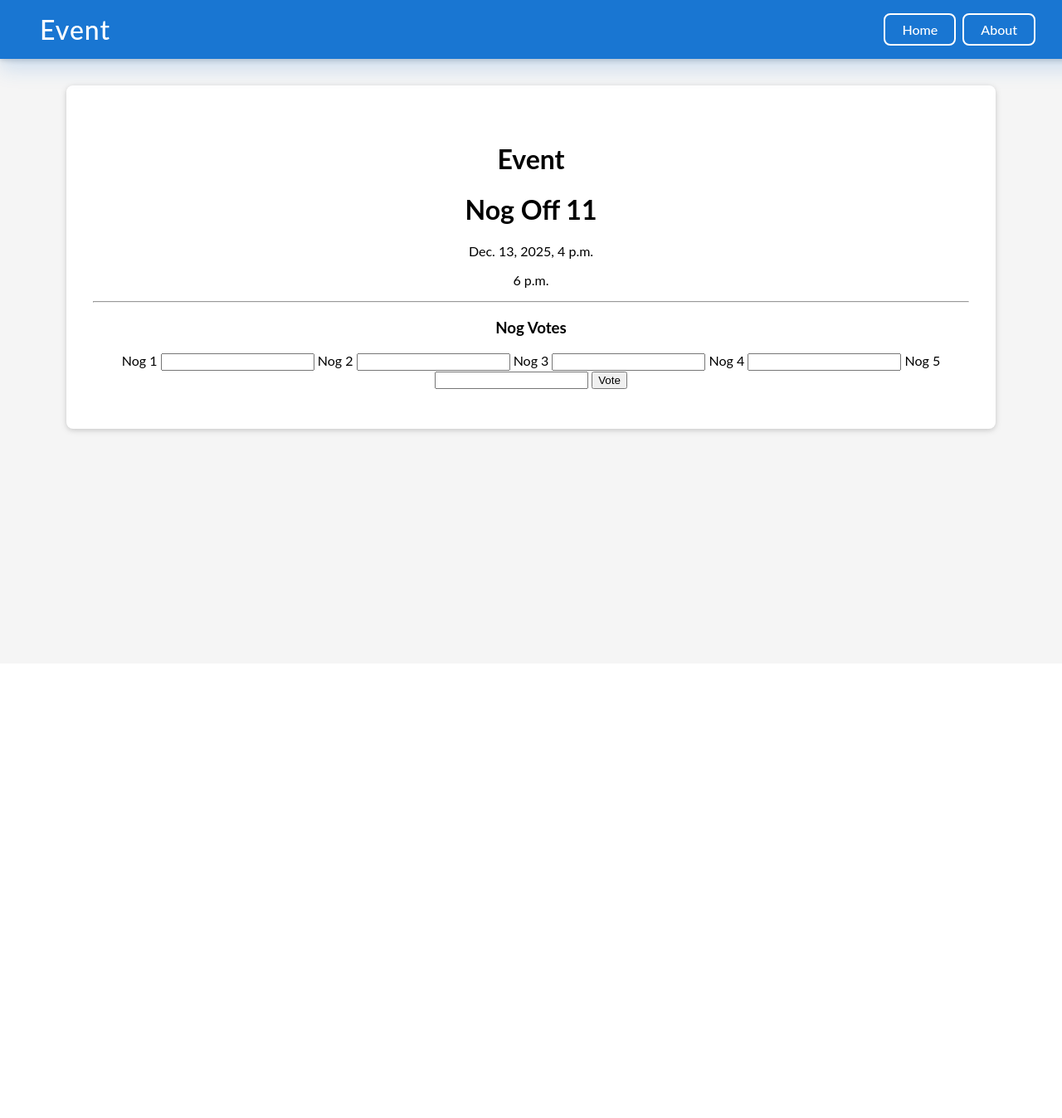
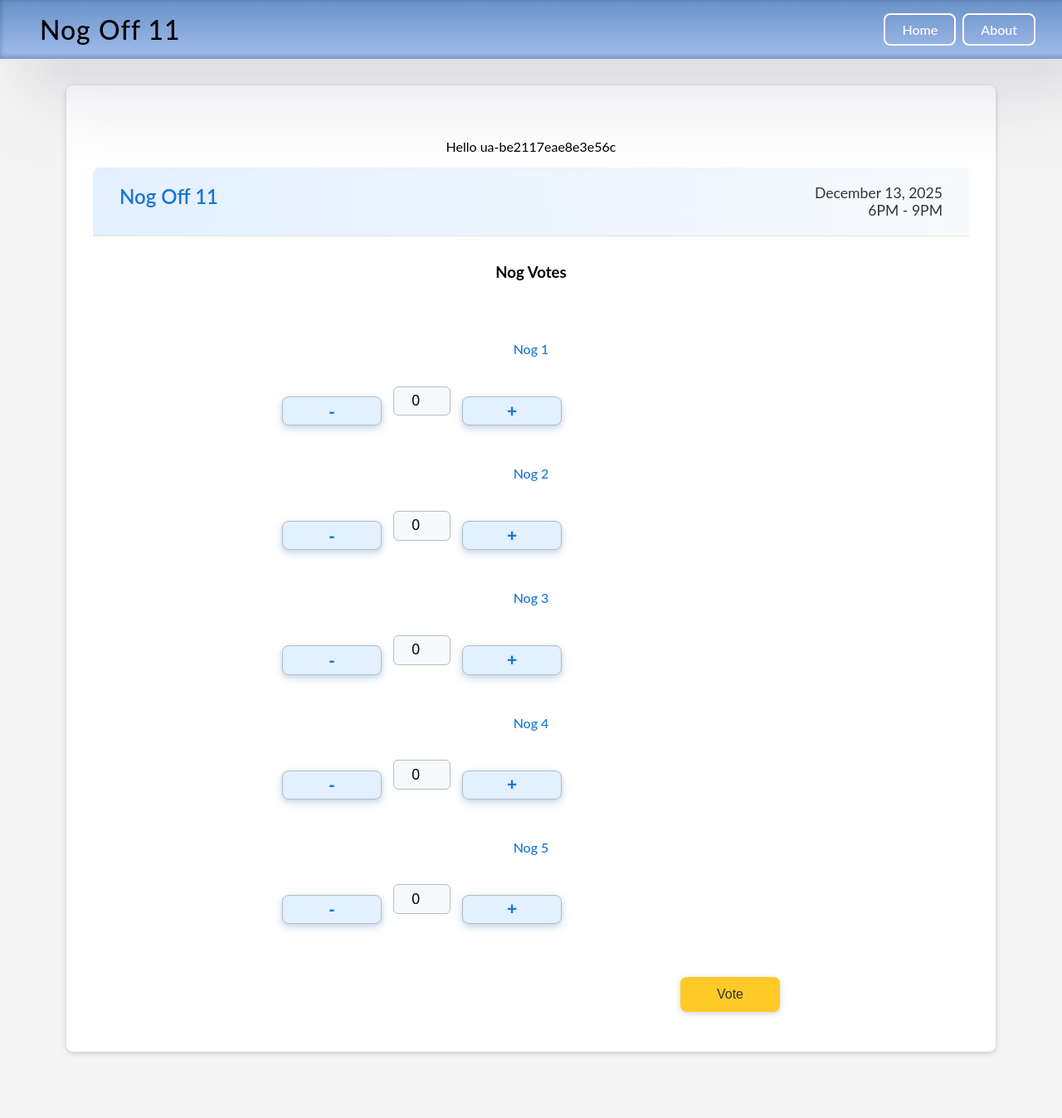
Before and after one commit to supermanzer/NogApp, a Django app: page /event/1 in a window 1280 px wide; the page is wider, and only the part inside the window is pictured. Shown: that part at 83% size. Before the commit the page ends 525 px from the top of that part, so only its background shows below. Run offline with Django 5.2, Linux system fonts and the light colour scheme; data comes from the database, SQL or seed files in the repository; both versions use the stored data as it was after the commit; parts of the project's set-up code (start-up, migrations or seed data) failed here and were passed over.

Commit message:
Revising Nog App templates and template logic

```diff
--- a/nog_app/nogoff/static/css/index.css
+++ b/nog_app/nogoff/static/css/index.css
@@ -1,3 +1,35 @@
+.vote-input-group {
+    display: flex;
+    flex-direction: row;
+    align-items: center;
+    justify-content: space-between;
+    gap: 0.5rem;
+    max-width: 180px;
+}
+
+.vote-input-group .vote-btn[data-action="decrement"] {
+    order: 0;
+    margin-right: 0.2rem;
+}
+
+.vote-input-group input[type="number"] {
+    order: 1;
+    width: 60px;
+    text-align: center;
+    font-size: 1.1rem;
+    padding: 0.4rem 0.2rem;
+    border: 1.5px solid #b0bec5;
+    border-radius: 6px;
+    background: #f7fafd;
+    margin: 0 0.2rem;
+    appearance: textfield;
+}
+
+.vote-input-group .vote-btn[data-action="increment"] {
+    order: 2;
+    margin-left: 0.2rem;
+}
+
 html {
     /* background-color: red; */
     background-image: linear-gradient(135deg, #fdfcfb 0%, #e2d1c3 100%);
@@ -85,8 +117,8 @@ body {
 
 header {
     background: var(--md-primary);
-    color: #fff;
-    box-shadow: 0 12px 24px rgba(25, 118, 210, 0.18), 0 2px 8px rgba(0, 0, 0, 0.12), 0 1.5px 5px rgba(0, 0, 0, 0.08);
+    background-image: linear-gradient(to top, #a3bded 0%, #6991c7 100%);
+    box-shadow: rgba(50, 50, 93, 0.25) 0px 50px 100px -20px, rgba(0, 0, 0, 0.3) 0px 30px 60px -30px, rgba(10, 37, 64, 0.35) 0px -2px 6px 0px inset;
     display: flex;
     align-items: center;
     justify-content: space-between;
@@ -181,6 +213,17 @@ main,
     box-shadow: 0 4px 12px rgba(255, 202, 40, 0.18);
 }
 
+.material-btn:disabled,
+input[type="submit"].material-btn:disabled {
+    background: #e0e0e0 !important;
+    color: #888 !important;
+    box-shadow: none !important;
+    border: none !important;
+    cursor: not-allowed;
+    opacity: 1;
+    transition: none;
+}
+
 footer {
     margin-top: 3rem;
     padding: 1rem 0;
@@ -189,3 +232,158 @@ footer {
     background: transparent;
     font-size: 0.9rem;
 }
+
+/* Nog voting form styles */
+.nog-form {
+    display: flex;
+    flex-direction: column;
+    gap: 2rem;
+    padding: 2rem 0 0 0;
+    max-width: 600px;
+    margin: 2rem auto 0 auto;
+    background: none;
+    border-radius: 0;
+    box-shadow: none;
+}
+
+.nog-form .nog-vote-group {
+    display: flex;
+    flex-direction: column;
+    gap: 1rem;
+    padding: 0.5rem 0;
+    border-radius: 0;
+    background: none;
+    box-shadow: none;
+}
+
+.vote-btn {
+    background: #e3f0ff;
+    color: #1976d2;
+    border: 1.5px solid #b0bec5;
+    border-radius: 8px;
+    width: 2.2rem;
+    height: 2.2rem;
+    font-size: 1.3rem;
+    font-weight: bold;
+    display: flex;
+    align-items: center;
+    justify-content: center;
+    cursor: pointer;
+    transition: background 0.15s, color 0.15s, border 0.15s, box-shadow 0.12s, transform 0.12s;
+    user-select: none;
+    box-shadow: 0 4px 12px rgba(25, 118, 210, 0.18), 0 2px 6px rgba(0, 0, 0, 0.10);
+}
+
+.vote-btn:active {
+    background: #bbdefb;
+    color: #0d47a1;
+    border-color: #90caf9;
+    box-shadow: 0 1px 2px rgba(25, 118, 210, 0.10);
+    transform: translateY(2px) scale(0.97);
+}
+
+.vote-btn:disabled {
+    background: #f5f5f5;
+    color: #b0bec5;
+    border-color: #e0e0e0;
+    cursor: not-allowed;
+    box-shadow: none;
+}
+
+
+
+.vote-btn:active {
+    background: #bbdefb;
+    color: #0d47a1;
+    border-color: #90caf9;
+}
+
+.vote-btn:disabled {
+    background: #f5f5f5;
+    color: #b0bec5;
+    border-color: #e0e0e0;
+    cursor: not-allowed;
+}
+
+
+.nog-form label {
+    font-weight: 500;
+    margin-bottom: 0.5rem;
+    color: #1976d2;
+}
+
+.nog-form input[type="radio"],
+.nog-form input[type="checkbox"] {
+    margin-right: 0.75rem;
+}
+
+.nog-form button,
+.nog-form input[type="submit"] {
+    margin-top: 1.5rem;
+    align-self: flex-end;
+    min-width: 120px;
+}
+
+/* Error message styling for nog-form */
+.errors {
+    display: none;
+    align-items: center;
+    gap: 0.75rem;
+    background: #fff3cd;
+    color: #856404;
+    border: 1.5px solid #ffeeba;
+    border-radius: 6px;
+    padding: 0.75rem 1.25rem;
+    margin-bottom: 1.5rem;
+    font-size: 1rem;
+    position: sticky;
+    min-height: 2.2rem;
+    box-shadow: 0 1px 4px rgba(255, 202, 40, 0.10);
+}
+
+.error-msg {
+    flex: 1 1 auto;
+}
+
+.error-close {
+    cursor: pointer;
+    font-size: 1.3rem;
+    font-weight: bold;
+    color: #856404;
+    margin-left: 0.5rem;
+    transition: color 0.2s;
+}
+
+.error-close:hover {
+    color: #b95c00;
+}
+
+/* Event card header styles */
+.event-card-header {
+    display: flex;
+    justify-content: space-between;
+    align-items: flex-start;
+    padding: 1.25rem 2rem 1.25rem 2rem;
+    border-bottom: 1.5px solid #e3e3e3;
+    background: linear-gradient(90deg, #e3f0ff 0%, #f7fafd 100%);
+    border-top-left-radius: var(--md-radius);
+    border-top-right-radius: var(--md-radius);
+}
+
+.event-title {
+    font-size: 1.5rem;
+    font-weight: 600;
+    color: #1976d2;
+    margin: 0;
+    flex: 1 1 auto;
+    text-align: left;
+}
+
+.event-datetime {
+    font-size: 1.1rem;
+    color: #333;
+    text-align: right;
+    min-width: 180px;
+    margin-left: 2rem;
+    flex: 0 0 auto;
+}
--- a/nog_app/nogoff/static/js/index.js
+++ b/nog_app/nogoff/static/js/index.js
@@ -1 +1,72 @@
 // alert("Hello, world!");
+
+document.addEventListener("DOMContentLoaded", function () {
+    const nogForm = document.querySelector("form.nog-form");
+    if (!nogForm) return;
+    const errorDiv = document.querySelector(".errors");
+    const submitBtn = nogForm.querySelector('input[type="submit"], button[type="submit"]');
+    const maxVotes = parseInt(nogForm.getAttribute("data-nvotes"), 10);
+
+    // Add increment/decrement button functionality
+    nogForm.querySelectorAll('.vote-input-group').forEach(group => {
+        const input = group.querySelector('input[type="number"]');
+        const decBtn = group.querySelector('.vote-btn[data-action="decrement"]');
+        const incBtn = group.querySelector('.vote-btn[data-action="increment"]');
+        if (decBtn) {
+            decBtn.addEventListener('click', function () {
+                let val = parseInt(input.value, 10) || 0;
+                if (val > 0) {
+                    input.value = val - 1;
+                    input.dispatchEvent(new Event('input', { bubbles: true }));
+                }
+            });
+        }
+        if (incBtn) {
+            incBtn.addEventListener('click', function () {
+                let val = parseInt(input.value, 10) || 0;
+                input.value = val + 1;
+                input.dispatchEvent(new Event('input', { bubbles: true }));
+            });
+        }
+    });
+
+    function showError(message) {
+        if (!errorDiv) return;
+        errorDiv.innerHTML = `<span class="error-msg">${message}</span><span class="error-close" title="Dismiss">&times;</span>`;
+        errorDiv.style.display = "flex";
+        if (submitBtn) submitBtn.disabled = true;
+        // Add click handler for close icon
+        const closeBtn = errorDiv.querySelector('.error-close');
+        if (closeBtn) {
+            closeBtn.onclick = function () {
+                errorDiv.style.display = "none";
+                errorDiv.innerHTML = '';
+            };
+        }
+    }
+
+    nogForm.addEventListener("input", function (e) {
+        const voteInputs = nogForm.querySelectorAll('input[type="number"]');
+        let totalVotes = 0;
+        voteInputs.forEach(input => {
+            const val = parseInt(input.value, 10);
+            if (!isNaN(val) && val > 0) totalVotes += val;
+        });
+
+        if (totalVotes > maxVotes) {
+            showError(`You may only cast a total of ${maxVotes} votes.`);
+        } else {
+            if (errorDiv) {
+                errorDiv.style.display = "none";
+                errorDiv.innerHTML = '';
+            }
+            if (submitBtn) submitBtn.disabled = false;
+        }
+    });
+
+    nogForm.addEventListener("submit", function (e) {
+        if ((submitBtn && submitBtn.disabled) || (errorDiv && errorDiv.style.display === "flex")) {
+            e.preventDefault();
+        }
+    });
+});
--- a/nog_app/nogoff/templates/nogoff/base.html
+++ b/nog_app/nogoff/templates/nogoff/base.html
@@ -36,6 +36,10 @@
     <footer></footer>
 </body>
 <script>
+    if (!document.cookie.includes('device_id')) {
+        const deviceId = 'dev-' + Math.random().toString(36).substr(2, 16);
+        document.cookie = `device_id=${deviceId};path=/;max-age=31536000`;
+    }
     {% block script %}
     {% endblock script %}
 </script>
--- a/nog_app/nogoff/templates/nogoff/event.html
+++ b/nog_app/nogoff/templates/nogoff/event.html
@@ -1,18 +1,37 @@
 {% extends "nogoff/base.html" %}
 
 {% block body %}
-    <h1>{{title}}</h1>
-    <h1>{{nogoff.name}}</h1>
-    <p>{{nogoff.event_date}}</p>
-    <p>{{nogoff.start_time}}</p>
-    <hr />
-    <h3>Nog Votes</h3>
-    <form>
-        {% for nog in nogs%}
-            <label>{{nog.creator}}</label>
-            <input type="number" name="{{nog.id}}" />
+<div class="nog-card">
+    <p>Hello {{user}}</p>
+    <div class="event-card-header">
+        <div class="event-title">{{ nogoff.name }}</div>
+        <div class="event-datetime">
+            {{ nogoff.event_date|date:"F j, Y" }}<br>
+            {{ nogoff.start_time|time:"gA" }} - {{ nogoff.end_time|time:"gA" }}
+        </div>
+    </div>
+    <h3 style="margin-top:2rem;">Nog Votes</h3>
+    <div class="errors"></div>
+    <form class="nog-form" data-nvotes="{{n_votes}}" action="{% url 'vote' nogoff.id%}" method="post">
+        {% csrf_token %}
+        {% for nog in nogs %}
+        <div class="nog-vote-group">
+            <label>{{ nog.creator }}</label>
+            <div class="vote-input-group">
+                <button type="button" class="vote-btn" data-action="decrement" aria-label="Decrement">-</button>
+                <input type="number" name="{{ nog.id }}" min="0" value="0" />
+                <button type="button" class="vote-btn" data-action="increment" aria-label="Increment">+</button>
+            </div>
+        </div>
         {% endfor %}
-        <input type="submit" value="Vote" />
+
+        <input type="submit" value="Vote" class="material-btn" />
     </form>
-
+{% comment %}
+    <h3>Django Form</h3>
+    <form action="{% url 'vote' nogoff.id %}" method="post">
+        {% csrf_token %}
+        {{form}}
+    </form> {% endcomment %}
+</div>
 {% endblock %}
--- a/nog_app/nogoff/urls.py
+++ b/nog_app/nogoff/urls.py
@@ -6,5 +6,5 @@ urlpatterns = [
     path("", views.index, name="index"),
     path("about/", views.about, name="about"),
     path("event/<int:nog_id>", views.event, name="event"),
-    path("detail/<int:nog_id>", views.detail, name="detail"),
+    path("event/<int:nog_id>/vote/", views.vote, name="vote")
 ]
--- a/nog_app/nogoff/views.py
+++ b/nog_app/nogoff/views.py
@@ -1,34 +1,67 @@
-from datetime import datetime
-from django.http import HttpResponse
+from django.http import HttpRequest, HttpResponse, HttpResponseForbidden
 from django.shortcuts import render
-from .models import Event
+
+from .models import Event, Nog, Settings, Vote
 
 
 # Create your views here.
-def index(request):
+def index(request) -> HttpResponse:
     template = "nogoff/index.html"
     next_nogoff = Event.get_nearest()
     context = {"title": "NogApp Home", "next_nogoff": next_nogoff}
     return render(request, template, context=context)
 
 
-def about(request):
+def about(request: HttpRequest) -> HttpResponse:
     template = "nogoff/about.html"
     context = {"title": "About NogApp"}
     return render(request, template, context=context)
 
 
-def detail(request, nog_id):
+def detail(request: HttpRequest, nog_id: int) -> HttpResponse:
     template = "nogoff/detail.html"
     model = Event.objects.get(pk=nog_id)
     context = {"title": "Detail", "nogoff": model, "nogs": model.nogs.all()}
     return render(request, template, context=context)
 
 
-def event(request, nog_id):
+def event(request: HttpRequest, nog_id: int) -> HttpResponse:
     template = "nogoff/event.html"
-    model = Event.objects.get(pk=nog_id)
-    nogs = model.nogs.all()
-    context = {"title": "Event", "nogoff": model, "nogs": nogs}
-    print(context)
+    nog_off = Event.objects.get(pk=nog_id)
+    user = getattr(request, "device_user", None)
+
+    current_votes = user.votes_for_event(nog_off)
+    print(f"CURRENT VOTES: {current_votes}")
+
+    nogs = nog_off.nogs.all()
+    settings = Settings.objects.first()
+
+    context = {
+        "title": nog_off.name,
+        "nogoff": nog_off,
+        "nogs": nogs,
+        "n_votes": settings.votes_per_person,
+        "user": user,
+        "current_votes": current_votes,
+    }
+
     return render(request, template, context=context)
+
+
+def vote(request: HttpRequest, nog_id: int) -> HttpResponse:
+    if request.method == "POST":
+        user = getattr(request, "device_user", None)
+        nogoff = Event.objects.get(pk=nog_id)
+        data = dict(request.POST)
+        _ = data.pop("csrfmiddlewaretoken")
+        print(f"GOT DATA: {data} for {user}")
+        for id in data.keys():
+            nog = Nog.objects.get(pk=int(id))
+            votes = int(data[id][0])
+            print(f"\nGOT VOTES: {votes}\n")
+            for i in range(votes):
+                Vote(user=user, nog=nog, event=nogoff).save()
+                print(f"User {user} voted for Nog {nog}")
+        return HttpResponse("<h1>Hi</h1>")
+    else:
+        return HttpResponseForbidden(content="GET method not permitted")
```
Also changed, not shown: docker-compose.yml (+12 -12 lines), nog_app/nog_app/settings.py (+5 -6 lines), nog_app/nogoff/forms.py (added, +9 -0 lines), nog_app/nogoff/middleware/device_user_middleware.py (added, +34 -0 lines), nog_app/nogoff/models.py (+17 -4 lines), nog_app/nog.db, nog_app/settings.py (added), 3 other files.
